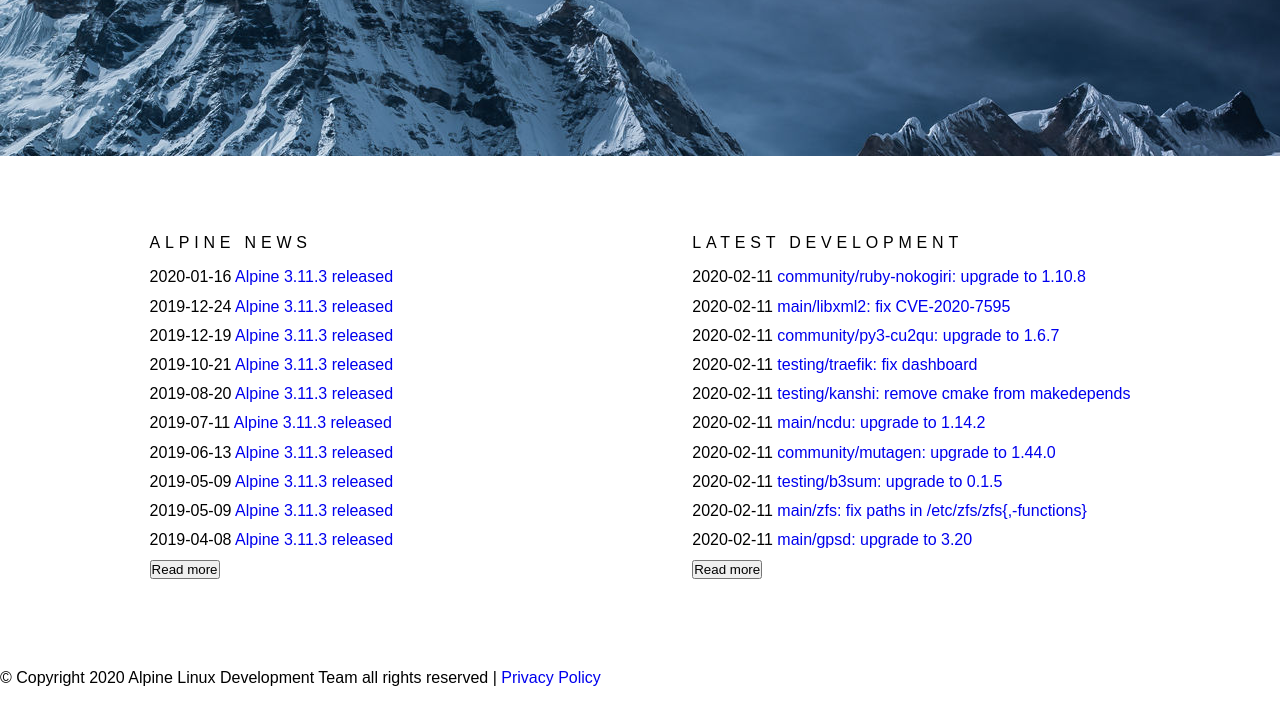
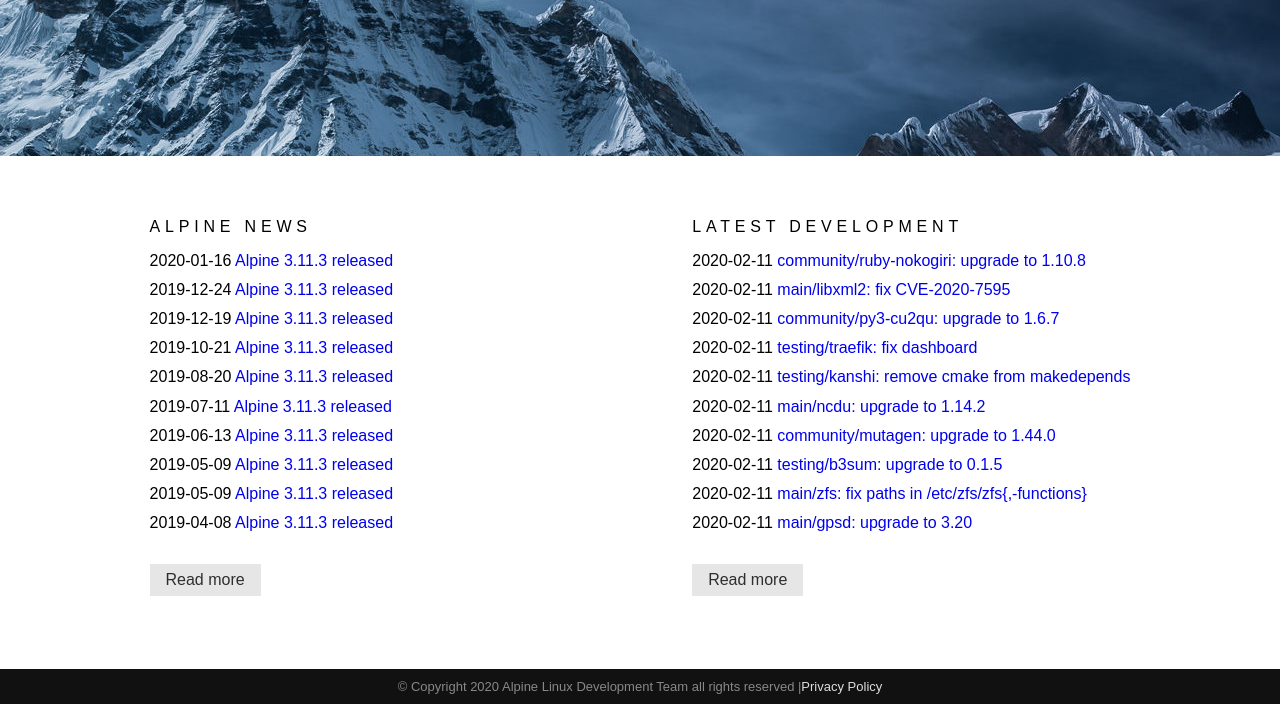
Before and after one commit to MuhammadUmer0/alpinelinux.org-mockup, a plain HTML site: page index.html in a window 1280 px wide. Shown: the part 324-1028 px from the top of the page. Drawn offline with Linux system fonts and the light colour scheme.

Commit message:
feat: footer styling

```diff
--- a/style.css
+++ b/style.css
@@ -102,3 +102,42 @@
 a{
     text-decoration: none;
 }
+footer{
+    width: 100%;
+    height: 35px;
+    display: flex;
+    align-items: center;
+    justify-content: center;
+    background-color: #111111;
+    font-size: 13px;
+    font-weight: 400;
+    color: #888888;
+}
+footer a{
+    color: #dddddd;
+}
+.btn{
+    margin-top: 2em;
+}
+button{
+    height: 32px;
+    width: 111px;
+    outline: none;
+    border: none;
+    cursor: pointer;
+    background-color: #E6E6E6;
+    font-size: 16px;
+    font-weight: 400;
+    color: rgba(0, 0, 0, 0.8);
+}
+button:hover{
+    height: 32px;
+    width: 111px;
+    outline: none;
+    border: none;
+    cursor: pointer;
+    background-color: rgba(0,0,0,.15);
+    font-size: 16px;
+    font-weight: 400;
+    color: rgba(0, 0, 0, 0.8);
+}
```
